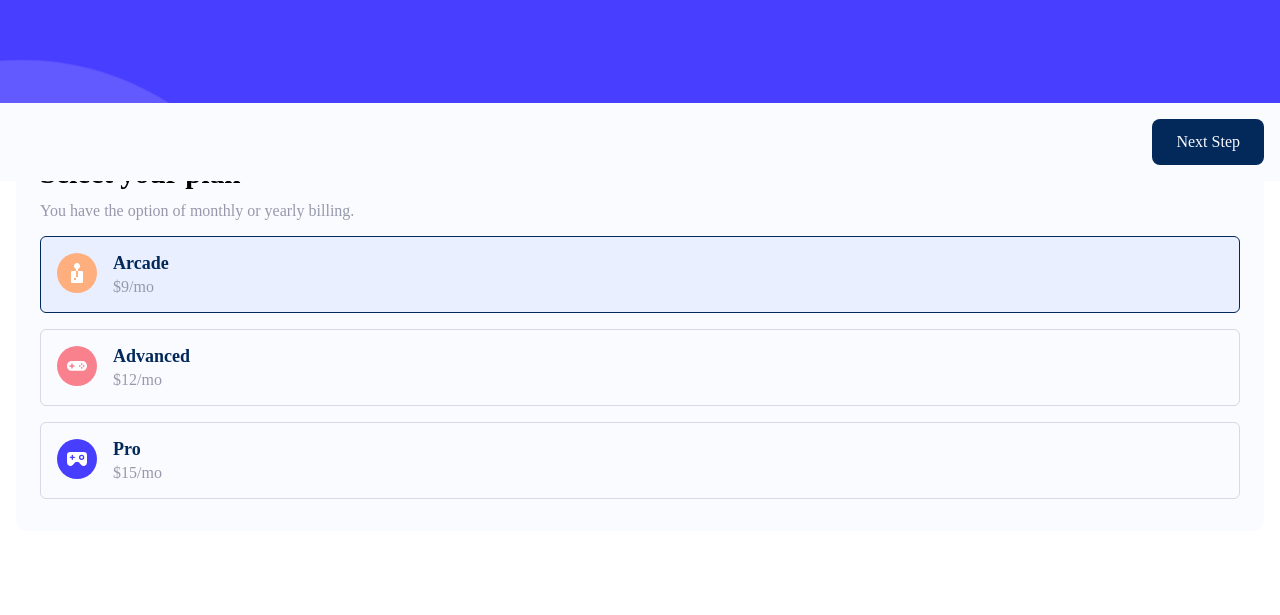
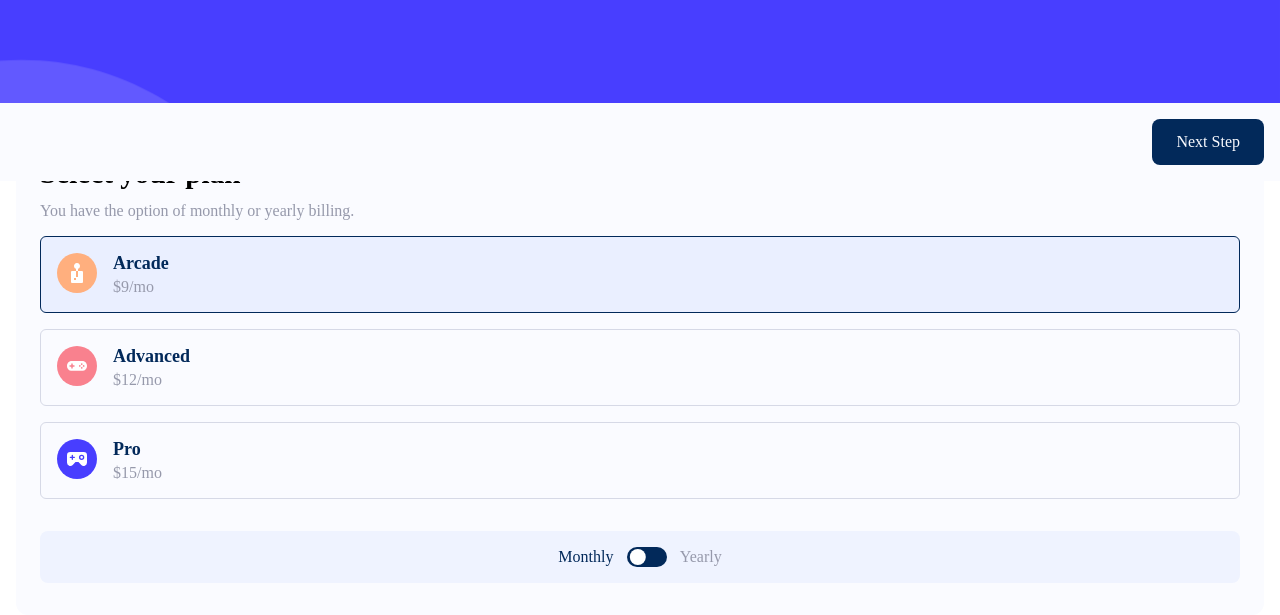
Before and after one commit to danielcaze/multi-step-form, a React (Vite) app: page / in a window 1280 px wide. Shown: the part 619-1234 px from the top of the page. Before the commit the page ends 1150 px from the top, so only its background shows below. Built offline with nearby package versions, Linux system fonts and the light colour scheme.

Commit message:
feat: Component secondStep

```diff
--- a/package.json
+++ b/package.json
@@ -10,6 +10,7 @@
     "lint": "eslint src --ext .ts,.tsx --fix"
   },
   "dependencies": {
+    "@radix-ui/react-switch": "^1.0.1",
     "@radix-ui/react-toggle-group": "^1.0.2",
     "polished": "^4.2.2",
     "react": "^18.2.0",
--- a/src/components/Footer/styles.ts
+++ b/src/components/Footer/styles.ts
@@ -37,8 +37,8 @@ export const FooterContainer = styled.footer<FooterContainerPropstype>`
     }
 
     ${({ theme, isLastStep }) =>
-    isLastStep &&
-    css`
+      isLastStep &&
+      css`
         background-color: ${theme.color.primary['purplish-blue']};
       `}
   }
--- a/src/components/RadioGroup/styles.ts
+++ b/src/components/RadioGroup/styles.ts
@@ -42,7 +42,7 @@ export const RadioContent = styled(ToggleGroup.Item)`
 
   &[data-state='on'] {
     background: ${({ theme }) =>
-    lighten(0.12, theme.color.primary['pastel-blue'])};
+      lighten(0.12, theme.color.primary['pastel-blue'])};
     border-color: ${({ theme }) => theme.color.primary['marine-blue']};
     transition: all 0.5s;
   }
--- a/src/components/SecondStep.tsx
+++ b/src/components/SecondStep.tsx
@@ -4,6 +4,7 @@ import ArcadeIcon from '../assets/images/icon-arcade.svg'
 import AdvancedIcon from '../assets/images/icon-advanced.svg'
 import ProIcon from '../assets/images/icon-pro.svg'
 import { useState } from 'react'
+import { Switch } from './Switch'
 
 export function SecondStep() {
   const plans = [
@@ -25,9 +26,15 @@ export function SecondStep() {
   ]
 
   const [selectedPlan, setSelectedPlan] = useState(plans[0].title)
+  const [isYear, setIsYear] = useState(false)
+  const recurringType = isYear ? 'yearly' : 'monthly'
 
   function handleChangePlan(plan: string) {
     setSelectedPlan(plan)
+  }
+
+  function handleChangeRecurringType(recurringType: boolean) {
+    setIsYear(recurringType)
   }
 
   return (
@@ -39,11 +46,17 @@ export function SecondStep() {
       <fieldset style={{ border: 'none' }}>
         <RadioGroup
           items={plans}
-          recurringType={'monthly'}
+          recurringType={recurringType}
           changePlan={handleChangePlan}
           plan={selectedPlan}
         />
       </fieldset>
+      <Switch
+        leftItem="Monthly"
+        rightItem="Yearly"
+        toggleSwitch={handleChangeRecurringType}
+        switchValue={isYear}
+      />
     </>
   )
 }
--- /dev/null
+++ b/src/components/Switch/index.tsx
@@ -0,0 +1,28 @@
+import { SwitchContainer, SwitchRoot, SwitchThumb } from './styles'
+
+type SwitchPropsType = {
+  leftItem: string
+  rightItem: string
+  toggleSwitch(bool: boolean): void
+  switchValue: boolean
+}
+
+export function Switch({
+  leftItem,
+  rightItem,
+  toggleSwitch,
+  switchValue,
+}: SwitchPropsType) {
+  return (
+    <SwitchContainer>
+      <button onClick={() => toggleSwitch(false)}>{leftItem}</button>
+      <SwitchRoot
+        checked={switchValue}
+        onCheckedChange={(value) => toggleSwitch(value)}
+      >
+        <SwitchThumb />
+      </SwitchRoot>
+      <button onClick={() => toggleSwitch(true)}>{rightItem}</button>
+    </SwitchContainer>
+  )
+}
--- /dev/null
+++ b/src/components/Switch/styles.ts
@@ -0,0 +1,55 @@
+import * as Switch from '@radix-ui/react-switch'
+import { lighten } from 'polished'
+import styled from 'styled-components'
+
+export const SwitchContainer = styled.div`
+  display: flex;
+  align-items: center;
+  justify-content: center;
+  gap: 0.825rem;
+
+  padding: 1rem;
+  margin-top: 2rem;
+  border-radius: 8px;
+
+  background: ${({ theme }) =>
+    lighten(0.13, theme.color.primary['pastel-blue'])};
+
+  > button {
+    transition: color 0.1s;
+    font-family: ${({ theme }) => theme.font.family.medium};
+  }
+
+  &:has([data-state='unchecked']) > button:first-child,
+  &:has([data-state='checked']) > button:last-child {
+    color: ${({ theme }) => theme.color.primary['marine-blue']};
+  }
+
+  &:has([data-state='checked']) > button:first-child,
+  &:has([data-state='unchecked']) > button:last-child {
+    color: ${({ theme }) => theme.color.neutral['cool-gray']};
+  }
+`
+
+export const SwitchRoot = styled(Switch.Root)`
+  width: 2.5rem;
+  height: 1.25rem;
+  background-color: ${({ theme }) => theme.color.primary['marine-blue']};
+  border-radius: 12px;
+  position: relative;
+`
+export const SwitchThumb = styled(Switch.SwitchThumb)`
+  display: block;
+  height: 1rem;
+  width: 1rem;
+
+  background-color: ${({ theme }) => theme.color.neutral.white};
+  border-radius: 100%;
+
+  transform: translateX(0.175rem);
+  transition: transform 0.1s;
+
+  &[data-state='checked'] {
+    transform: translateX(1.325rem);
+  }
+`
```
Also changed, not shown: 1 other file (tests, documents, lock files or other folders).
